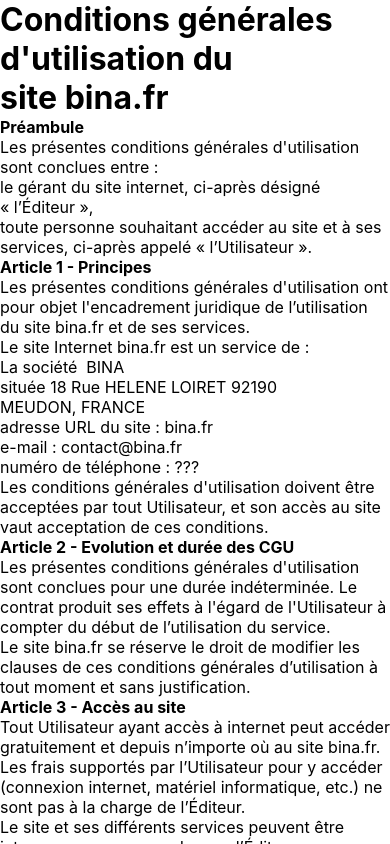
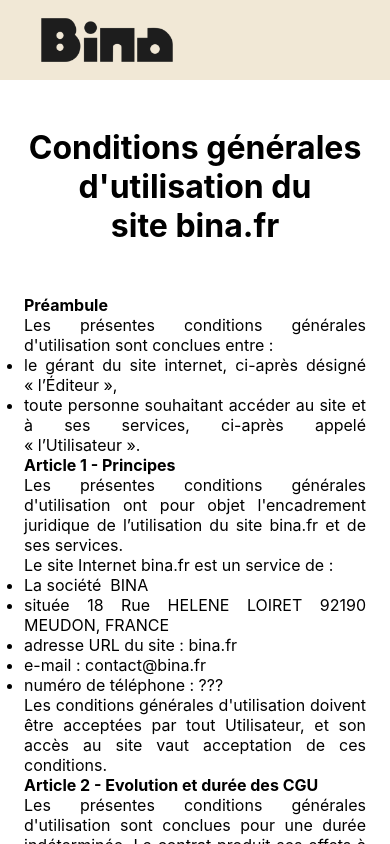
Before and after one commit to bina-construction/landingPage, a React (Create React App) app: page /cgu in a window 390 px wide. Shown: the top 844 px of the page. Built offline with nearby package versions, Linux system fonts and the light colour scheme.

Commit message:
style cgu

```diff
--- a/src/components/organisms/CguOrganism.tsx
+++ b/src/components/organisms/CguOrganism.tsx
@@ -1,11 +1,28 @@
 import React from "react";
 import Markdown from "react-markdown";
 import cguJson from "../../data/cgu.json";
+import { BinaLogo } from "../atoms";
+import { Footer } from "../section";
+import "./cguOrganism.scss";
 
 interface Props {}
 
 const CguOrganism: React.FC<Props> = () => {
-  return <Markdown>{cguJson.cgu}</Markdown>;
+  return (
+    <>
+      <nav id="cgu-nav" className="cgu-nav-default-color">
+        <div className="bina-logo">
+          <a href="/">
+            <BinaLogo onClick={() => {}} size="md" />
+          </a>
+        </div>
+      </nav>
+      <div className="cgu-main">
+        <Markdown>{cguJson.cgu}</Markdown>
+      </div>
+      <Footer withoutLink />
+    </>
+  );
 };
 
 export default CguOrganism;
--- /dev/null
+++ b/src/components/organisms/cguOrganism.scss
@@ -0,0 +1,61 @@
+@use "../../utils/variables.scss";
+
+//Variant color styles
+.cgu-nav-default-color {
+  background-color: variables.$primary-color;
+}
+
+.bina-logo {
+  transition: all 0.3s ease;
+}
+
+#cgu-nav {
+  position: fixed;
+  top: 0;
+  @include variables.wh(100%, 5rem);
+  display: flex;
+  align-items: center;
+  justify-content: start;
+  z-index: 99;
+  transition: all 0.3s ease;
+  padding: 0 2rem;
+
+  .bina-logo {
+    transition: all 0.3s ease;
+  }
+
+}
+
+.cgu-main {
+  margin-top: 5rem;
+  padding-top: 3rem;
+  padding-bottom: 3rem;
+
+  margin-left: 10rem;
+  margin-right: 10rem;
+  text-align: justify;
+
+  h1 {
+    text-align: center;
+    margin-bottom: 50px;
+  }
+
+  h3 {
+    text-align: center;
+    margin-bottom: 30px;
+  }
+}
+
+
+@media only screen and (max-width: 850px) {
+  .cgu-main {
+    margin-left: 3.5rem;
+    margin-right: 3.5rem;
+  }
+}
+@media only screen and (max-width: 480px) {
+  .cgu-main {
+    margin-left: 1.5rem;
+    margin-right: 1.5rem;
+  }
+}
--- a/src/components/section/Footer.tsx
+++ b/src/components/section/Footer.tsx
@@ -4,12 +4,17 @@
 import infoJson from "../../data/data.json";
 import { Link, Img, BinaLogo } from "../atoms";
 
-const Footer: React.FC = () => {
+interface Props {
+  withoutLink?: boolean;
+}
+
+const Footer: React.FC<Props> = ({ withoutLink = true }) => {
   return (
     <footer id="footer">
       <div className="top">
         <div className="left">
-          {infoJson.Footer.social.map((elm, index) => (
+          {!withoutLink &&
+            infoJson.Footer.social.map((elm, index) => (
               <div className="item" key={`social${index}`}>
                 <Link
                   href={elm.link}
@@ -25,7 +30,8 @@
           <h3 id="footer-contact-mail">{infoJson.Footer.mail}</h3>
         </div>
         <div className="right">
-          {infoJson.Footer.additionalLink.map((elm, index) => (
+          {!withoutLink &&
+            infoJson.Footer.additionalLink.map((elm, index) => (
               <Link
                 href={elm.link}
                 htmlId={`add-link${index}`}
```
Lines whose indentation alone changed are shown as unchanged.
